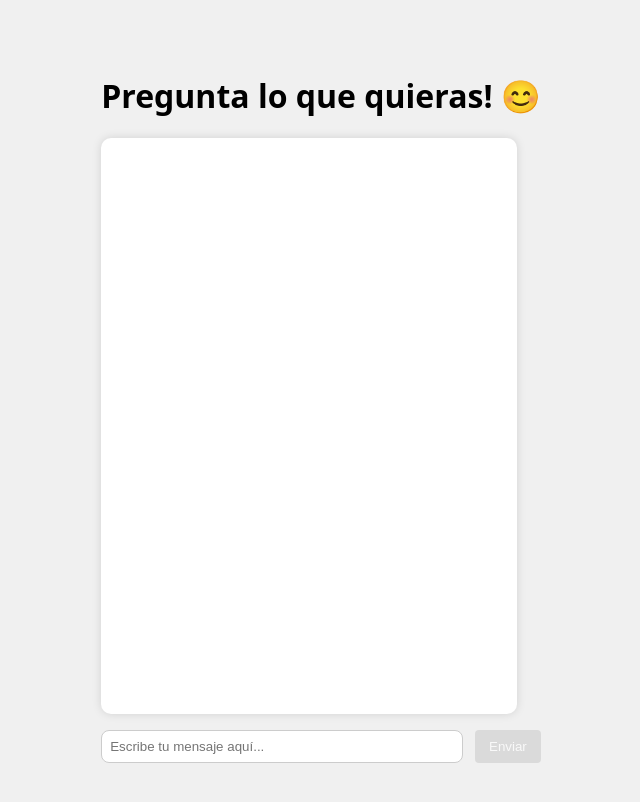
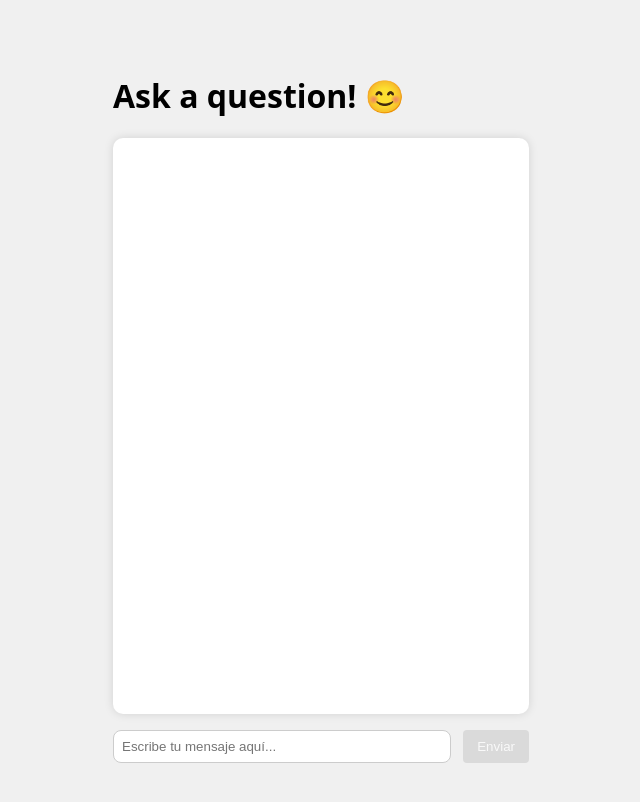
Before and after one commit to dsanchez27c/llm-local-wonderful, a plain HTML site: page index.html in a window 1280 px wide. Shown: the whole page, without its empty margins (319-959 px from the left). Drawn offline with Linux system fonts and the light colour scheme.

Commit message:
Little chagnes

```diff
--- a/index.html
+++ b/index.html
@@ -248,7 +248,7 @@
 
 	<body>
 		<!-- crear la estructura html -->
-		<h1>Pregunta lo que quieras! 😊</h1>
+		<h1>Ask a question! 😊</h1>
 		<main>
 			<ul></ul>
 		</main>
@@ -269,6 +269,7 @@
 		</template>
 	</body>
 </html>
+
 <!--
 	LLM OPEN SOURCE: https://github.com/mlc-ai/web-llm
 -->
```
